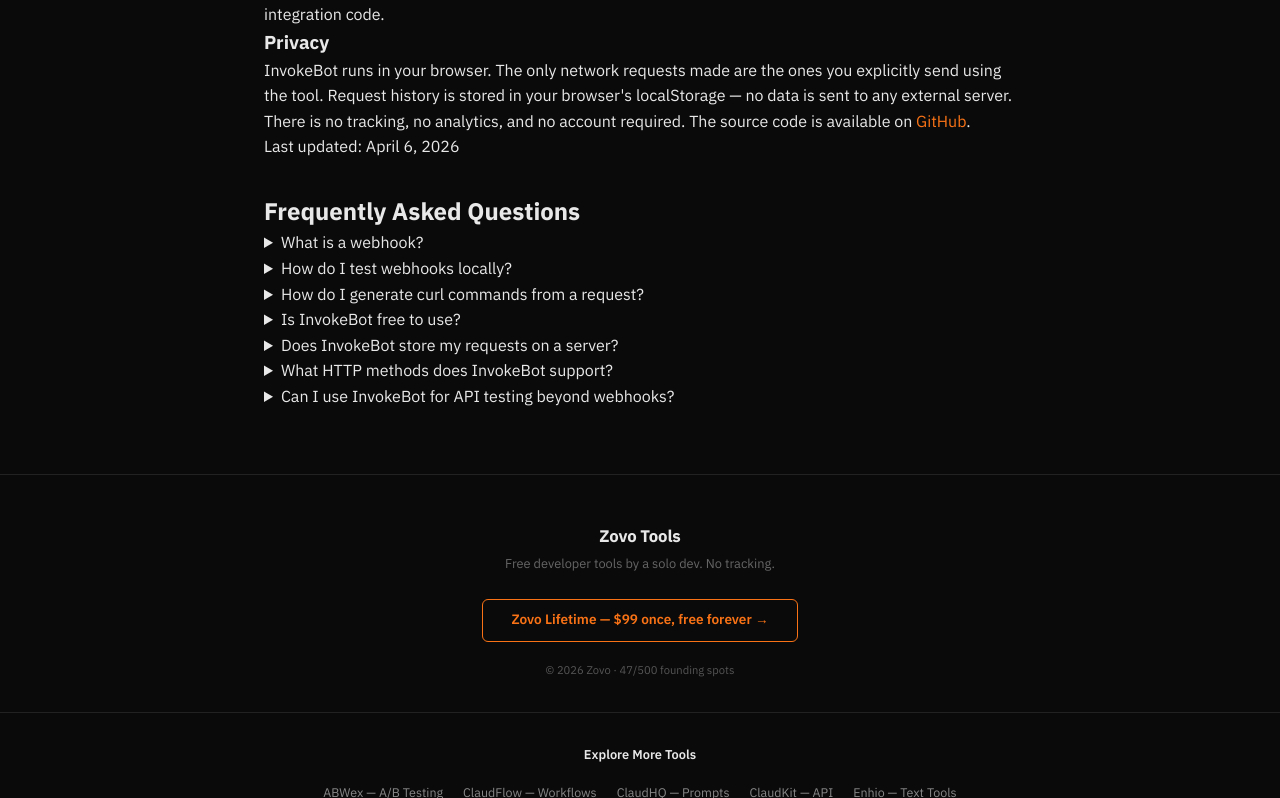
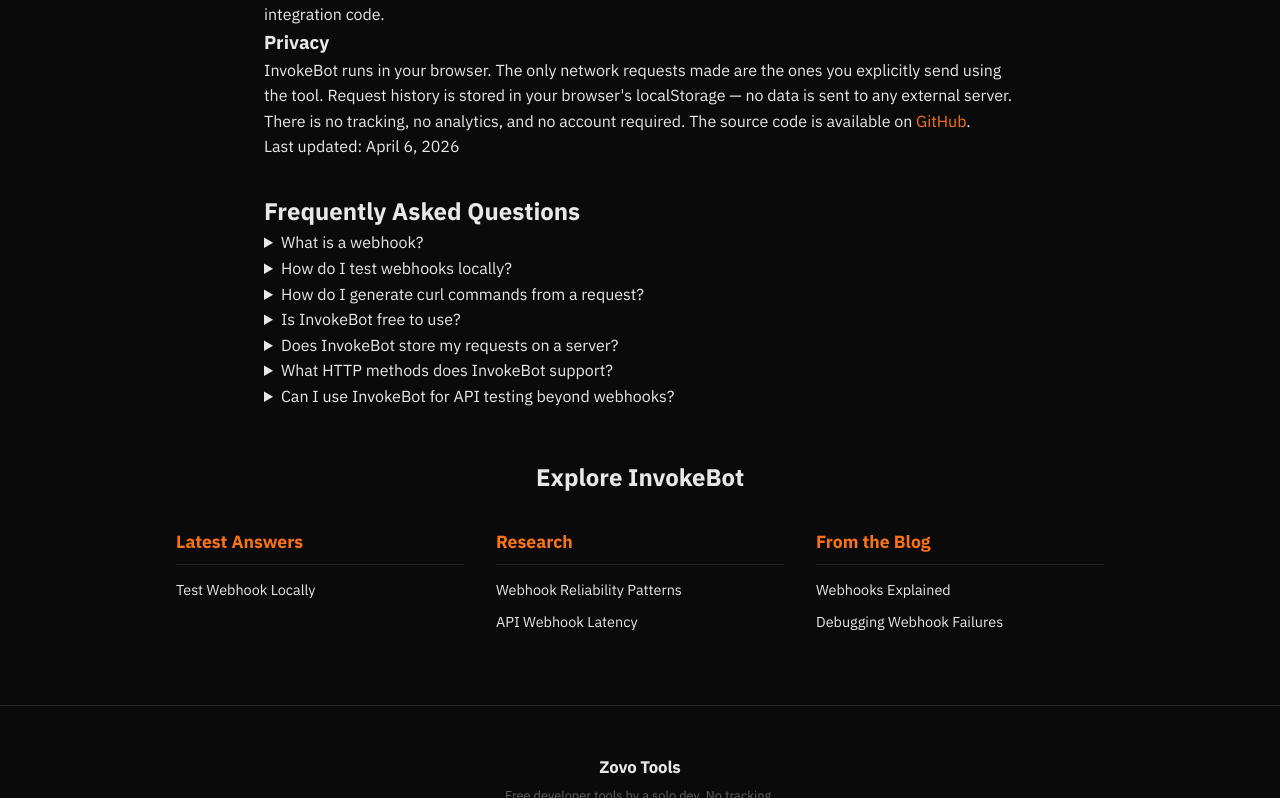
Before and after one commit to theluckystrike/invokebot.com, a plain HTML site: page index.html in a window 1280 px wide. Shown: the part 2002-2800 px from the top of the page. Drawn offline with nearby package versions, Linux system fonts and the light colour scheme.

Commit message:
feat: add content discovery section and nav links to homepage
- Added content discovery section to homepage with internal links to answers, research, and blog
- Updated nav with links to Answers and Research hub pages

```diff
--- a/index.html
+++ b/index.html
@@ -58,6 +58,8 @@
   <a href="/" class="nav-logo">invokebot</a>
   <ul class="nav-links">
     <li><a href="/">Tool</a></li>
+    <li><a href="/answers/">Answers</a></li>
+    <li><a href="/research/">Research</a></li>
     <li><a href="/blog/">Blog</a></li>
     <li><a href="/about.html">About</a></li>
   </ul>
@@ -194,6 +196,42 @@
   </details>
 </section>
 
+<!-- Internal Content Discovery -->
+<section class="content-discovery" style="max-width:960px;margin:3rem auto;padding:0 1rem;">
+  <style>
+    .content-discovery h2 { text-align:center; margin-bottom:2rem; }
+    .content-discovery .disc-grid { display:grid; grid-template-columns:repeat(auto-fit, minmax(280px, 1fr)); gap:2rem; margin-bottom:2.5rem; }
+    .content-discovery .disc-group h3 { font-size:1.1rem; margin-bottom:0.75rem; color:var(--accent, #14B8A6); border-bottom:1px solid var(--border, #333); padding-bottom:0.5rem; }
+    .content-discovery .disc-group ul { list-style:none; padding:0; margin:0; }
+    .content-discovery .disc-group li { margin-bottom:0.4rem; }
+    .content-discovery .disc-group a { color:var(--text, #e0e0e0); text-decoration:none; font-size:0.9rem; }
+    .content-discovery .disc-group a:hover { color:var(--accent, #14B8A6); text-decoration:underline; }
+  </style>
+  <h2>Explore InvokeBot</h2>
+  <div class="disc-grid">
+    <div class="disc-group">
+      <h3>Latest Answers</h3>
+      <ul>
+        <li><a href="/answers/test-webhook-locally.html">Test Webhook Locally</a></li>
+      </ul>
+    </div>
+    <div class="disc-group">
+      <h3>Research</h3>
+      <ul>
+        <li><a href="/research/webhook-reliability-patterns.html">Webhook Reliability Patterns</a></li>
+        <li><a href="/research/api-webhook-latency.html">API Webhook Latency</a></li>
+      </ul>
+    </div>
+    <div class="disc-group">
+      <h3>From the Blog</h3>
+      <ul>
+        <li><a href="/blog/webhooks-explained.html">Webhooks Explained</a></li>
+        <li><a href="/blog/debugging-webhook-failures.html">Debugging Webhook Failures</a></li>
+      </ul>
+    </div>
+  </div>
+</section>
+
 <footer class="site-footer">
     <div class="footer-inner">
         <div class="footer-brand">Zovo Tools</div>
```
